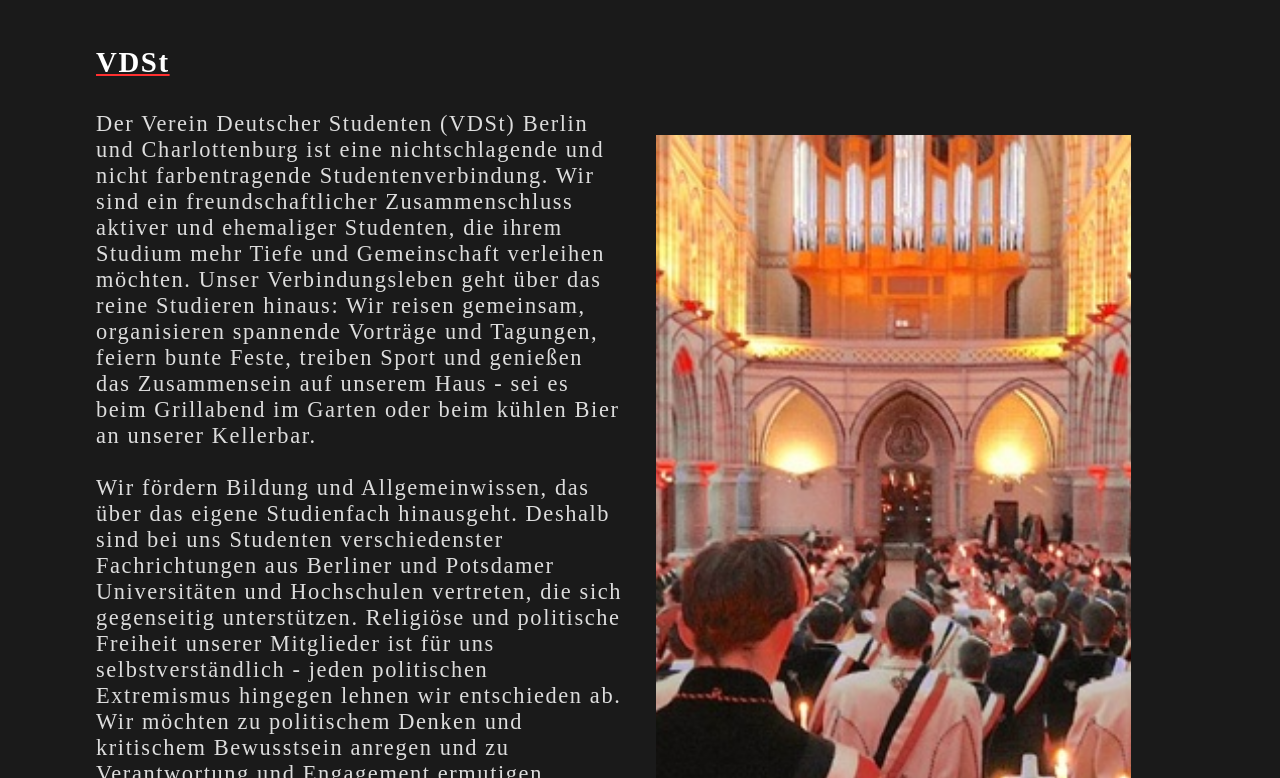
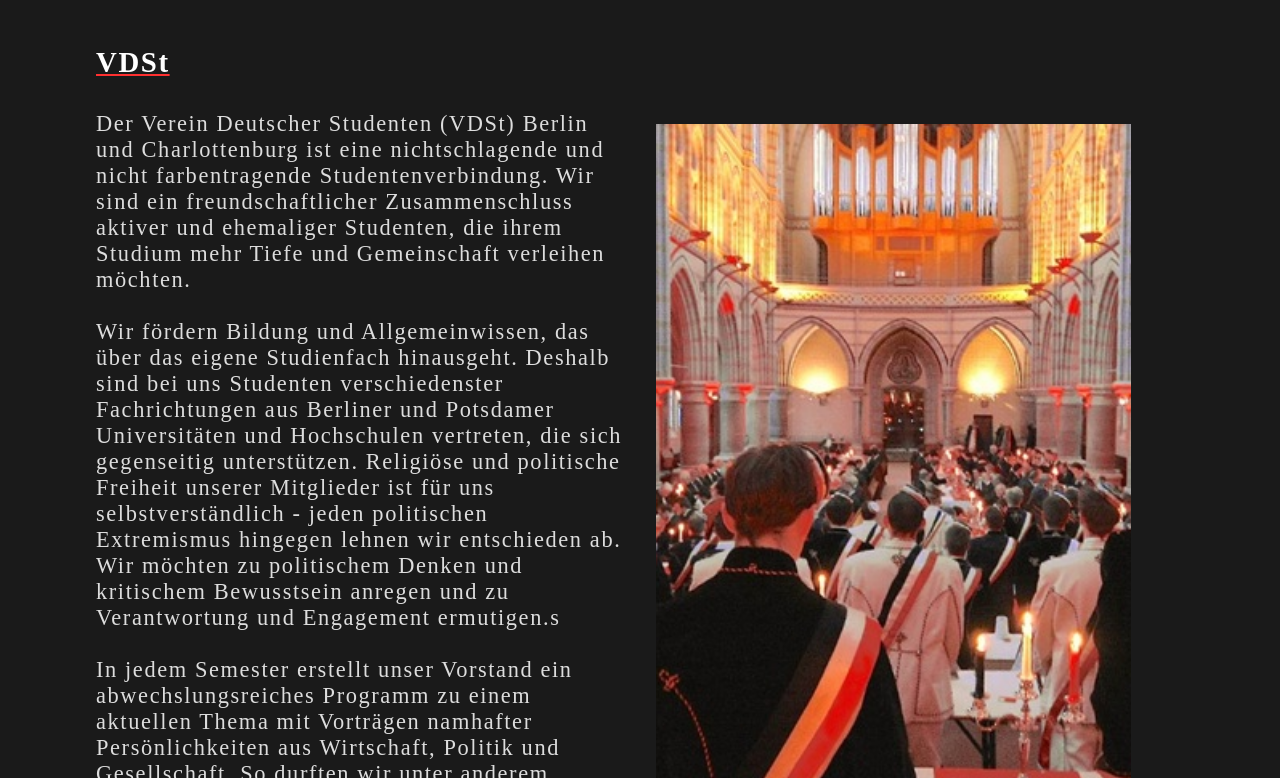
Before and after one commit to SteNuf/ProjektVDSt, a plain HTML site: page index.html in a window 1280 px wide. Shown: the part 802-1580 px from the top of the page. Drawn offline with Linux system fonts and the light colour scheme.

Commit message:
Removal of some sentences.

```diff
--- a/index.html
+++ b/index.html
@@ -45,11 +45,7 @@
           eine nichtschlagende und nicht farbentragende Studentenverbindung. Wir
           sind ein freundschaftlicher Zusammenschluss aktiver und ehemaliger
           Studenten, die ihrem Studium mehr Tiefe und Gemeinschaft verleihen
-          möchten. Unser Verbindungsleben geht über das reine Studieren hinaus:
-          Wir reisen gemeinsam, organisieren spannende Vorträge und Tagungen,
-          feiern bunte Feste, treiben Sport und genießen das Zusammensein auf
-          unserem Haus - sei es beim Grillabend im Garten oder beim kühlen Bier
-          an unserer Kellerbar.
+          möchten.
           <br /><br />
           Wir fördern Bildung und Allgemeinwissen, das über das eigene
           Studienfach hinausgeht. Deshalb sind bei uns Studenten verschiedenster
@@ -58,9 +54,7 @@
           und politische Freiheit unserer Mitglieder ist für uns
           selbstverständlich - jeden politischen Extremismus hingegen lehnen wir
           entschieden ab. Wir möchten zu politischem Denken und kritischem
-          Bewusstsein anregen und zu Verantwortung und Engagement ermutigen.
-          Gleichzeitig fördern wir echte Freundschaften und nutzen die
-          Studienzeit zur persönlichen Weiterentwicklung.
+          Bewusstsein anregen und zu Verantwortung und Engagement ermutigen.s
           <br /><br />
           In jedem Semester erstellt unser Vorstand ein abwechslungsreiches
           Programm zu einem aktuellen Thema mit Vorträgen namhafter
```
